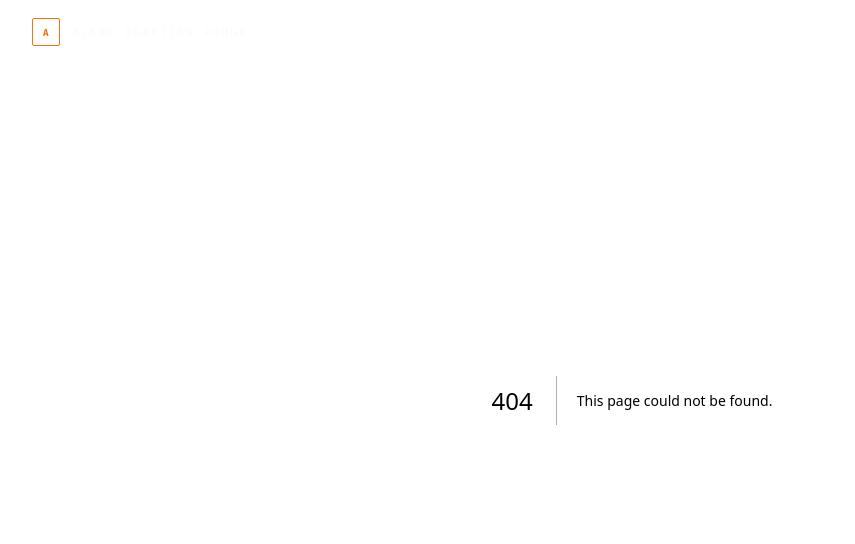
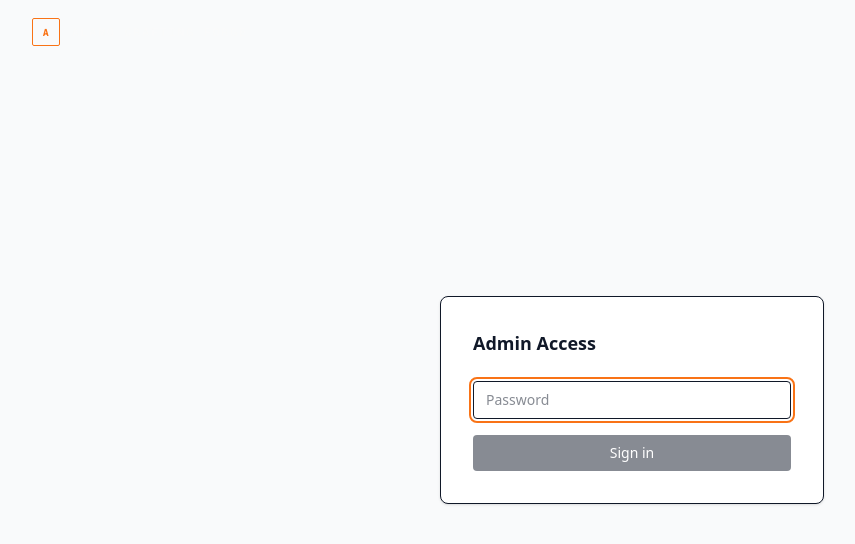
Before and after one commit to restojay/Alamo-Crafting-Forge, a Next.js app: page /admin/login in a window 1280 px wide. Before the commit this address had no page. Shown: the top 544 px of the page, without its empty margins (8-863 px from the left). Built offline with nearby package versions, Linux system fonts and the light colour scheme.

Commit message:
fix(security): add admin auth middleware + login page, remove client-supplied ticketEmail from approval flow

```diff
--- /dev/null
+++ b/src/app/admin/login/page.tsx
@@ -0,0 +1,70 @@
+"use client";
+
+import { useState, Suspense } from "react";
+import { useRouter, useSearchParams } from "next/navigation";
+
+function LoginForm() {
+  const [password, setPassword] = useState("");
+  const [error, setError] = useState("");
+  const [loading, setLoading] = useState(false);
+  const router = useRouter();
+  const searchParams = useSearchParams();
+  const from = searchParams.get("from") ?? "/admin/servicebot";
+
+  const handleSubmit = async (e: React.FormEvent) => {
+    e.preventDefault();
+    setLoading(true);
+    setError("");
+    try {
+      const res = await fetch("/api/admin/auth", {
+        method: "POST",
+        headers: { "Content-Type": "application/json" },
+        body: JSON.stringify({ password }),
+      });
+      if (res.ok) {
+        router.push(from);
+      } else {
+        setError("Invalid password.");
+      }
+    } catch {
+      setError("Login failed.");
+    } finally {
+      setLoading(false);
+    }
+  };
+
+  return (
+    <form
+      onSubmit={handleSubmit}
+      className="w-full max-w-sm rounded-lg border bg-white p-8 shadow-sm"
+    >
+      <h1 className="mb-6 text-lg font-semibold text-gray-900">Admin Access</h1>
+      <input
+        type="password"
+        value={password}
+        onChange={(e) => setPassword(e.target.value)}
+        placeholder="Password"
+        className="mb-4 w-full rounded border px-3 py-2 text-sm"
+        autoFocus
+      />
+      {error && <p className="mb-4 text-sm text-red-600">{error}</p>}
+      <button
+        type="submit"
+        disabled={loading || !password}
+        className="w-full rounded bg-gray-900 px-4 py-2 text-sm text-white hover:bg-gray-700 disabled:opacity-50"
+      >
+        {loading ? "..." : "Sign in"}
+      </button>
+    </form>
+  );
+}
+
+export default function LoginPage() {
+  return (
+    <div className="flex min-h-screen items-center justify-center bg-gray-50">
+      <Suspense>
+        <LoginForm />
+      </Suspense>
+    </div>
+  );
+}
--- a/src/app/admin/servicebot/components/ApprovalActions.tsx
+++ b/src/app/admin/servicebot/components/ApprovalActions.tsx
@@ -5,11 +5,10 @@ import { approveDraft, rejectDraft } from "@/lib/servicebot/client";
 
 interface Props {
   draftId: string;
-  ticketEmail: string;
   onAction: () => void;
 }
 
-export function ApprovalActions({ draftId, ticketEmail, onAction }: Props) {
+export function ApprovalActions({ draftId, onAction }: Props) {
   const [loading, setLoading] = useState(false);
   const [error, setError] = useState<string | null>(null);
   const [showReject, setShowReject] = useState(false);
@@ -19,7 +18,7 @@ export function ApprovalActions({ draftId, ticketEmail, onAction }: Props) {
     setLoading(true);
     setError(null);
     try {
-      await approveDraft(draftId, "admin", ticketEmail);
+      await approveDraft(draftId, "admin");
       onAction();
     } catch (err) {
       setError(err instanceof Error ? err.message : "Approve failed");
--- a/src/app/admin/servicebot/components/DraftsQueue.tsx
+++ b/src/app/admin/servicebot/components/DraftsQueue.tsx
@@ -1,6 +1,6 @@
 "use client";
 
-import { useEffect, useState } from "react";
+import { useCallback, useEffect, useState } from "react";
 import { fetchDrafts } from "@/lib/servicebot/client";
 import { ApprovalActions } from "./ApprovalActions";
 
@@ -24,17 +24,17 @@ function statusBadge(draft: Draft) {
   return { label: "Pending", className: "bg-yellow-100 text-yellow-700" };
 }
 
-export function DraftsQueue({ ticketId, ticketEmail }: { ticketId: string; ticketEmail: string }) {
+export function DraftsQueue({ ticketId }: { ticketId: string }) {
   const [drafts, setDrafts] = useState<Draft[]>([]);
   const [loading, setLoading] = useState(true);
 
-  const reload = () => {
+  const reload = useCallback(() => {
     fetchDrafts(ticketId)
       .then((data) => setDrafts(data.drafts))
       .finally(() => setLoading(false));
-  };
+  }, [ticketId]);
 
-  useEffect(() => { reload(); }, [ticketId]);
+  useEffect(() => { reload(); }, [reload]);
 
   if (loading) return <p className="text-gray-500">Loading drafts...</p>;
   if (drafts.length === 0) return <p className="text-gray-500">No drafts.</p>;
@@ -53,7 +53,7 @@ export function DraftsQueue({ ticketId, ticketEmail }: { ticketId: string; ticke
             </div>
             <p className="mb-3 whitespace-pre-wrap text-sm">{d.body}</p>
             {!d.approved && !d.rejectedAt && (
-              <ApprovalActions draftId={d.id} ticketEmail={ticketEmail} onAction={reload} />
+              <ApprovalActions draftId={d.id} onAction={reload} />
             )}
             {d.rejectionReason && (
               <p className="mt-2 text-xs text-red-600">
--- a/src/app/admin/servicebot/tickets/[id]/page.tsx
+++ b/src/app/admin/servicebot/tickets/[id]/page.tsx
@@ -57,7 +57,7 @@ export default function TicketDetailPage() {
       </div>
 
       <h2 className="mb-3 text-lg font-semibold">Draft Responses</h2>
-      <DraftsQueue ticketId={ticket.id} ticketEmail={ticket.customerEmail} />
+      <DraftsQueue ticketId={ticket.id} />
     </main>
   );
 }
--- /dev/null
+++ b/src/app/api/admin/auth/route.ts
@@ -0,0 +1,31 @@
+import { NextRequest, NextResponse } from "next/server";
+
+const ADMIN_COOKIE = "admin_session";
+const COOKIE_MAX_AGE = 60 * 60 * 24 * 7; // 7 days
+
+export async function POST(request: NextRequest) {
+  const secret = process.env.ADMIN_SECRET;
+
+  if (!secret) {
+    return NextResponse.json(
+      { error: "ADMIN_SECRET not configured" },
+      { status: 500 },
+    );
+  }
+
+  const { password } = await request.json();
+
+  if (password !== secret) {
+    return NextResponse.json({ error: "Invalid password" }, { status: 401 });
+  }
+
+  const response = NextResponse.json({ ok: true });
+  response.cookies.set(ADMIN_COOKIE, secret, {
+    httpOnly: true,
+    secure: process.env.NODE_ENV === "production",
+    sameSite: "lax",
+    maxAge: COOKIE_MAX_AGE,
+    path: "/",
+  });
+  return response;
+}
--- a/src/lib/servicebot/client.ts
+++ b/src/lib/servicebot/client.ts
@@ -31,15 +31,11 @@ export async function fetchTicket(id: string): Promise<{ ticket: { id: string; s
   return res.json();
 }
 
-export async function approveDraft(
-  draftId: string,
-  actor: string,
-  ticketEmail: string,
-) {
+export async function approveDraft(draftId: string, actor: string) {
   const res = await fetch(`${BASE}/drafts/${draftId}/approve`, {
     method: "POST",
     headers: { "Content-Type": "application/json" },
-    body: JSON.stringify({ actor, ticketEmail }),
+    body: JSON.stringify({ actor }),
   });
   if (!res.ok) throw new Error(`Failed to approve draft: ${res.status}`);
   return res.json();
--- /dev/null
+++ b/src/middleware.ts
@@ -0,0 +1,32 @@
+import { NextRequest, NextResponse } from "next/server";
+
+const ADMIN_COOKIE = "admin_session";
+const LOGIN_PATH = "/admin/login";
+const AUTH_API_PATH = "/api/admin/auth";
+
+export function middleware(request: NextRequest) {
+  const { pathname } = request.nextUrl;
+
+  // Pass through login page and auth endpoint without checking session
+  if (pathname === LOGIN_PATH || pathname === AUTH_API_PATH) {
+    return NextResponse.next();
+  }
+
+  const secret = process.env.ADMIN_SECRET;
+  const session = request.cookies.get(ADMIN_COOKIE)?.value;
+
+  if (!secret || session !== secret) {
+    if (pathname.startsWith("/api/")) {
+      return NextResponse.json({ error: "Unauthorized" }, { status: 401 });
+    }
+    const loginUrl = new URL(LOGIN_PATH, request.url);
+    loginUrl.searchParams.set("from", pathname);
+    return NextResponse.redirect(loginUrl);
+  }
+
+  return NextResponse.next();
+}
+
+export const config = {
+  matcher: ["/admin/:path*", "/api/admin/:path*"],
+};
```
